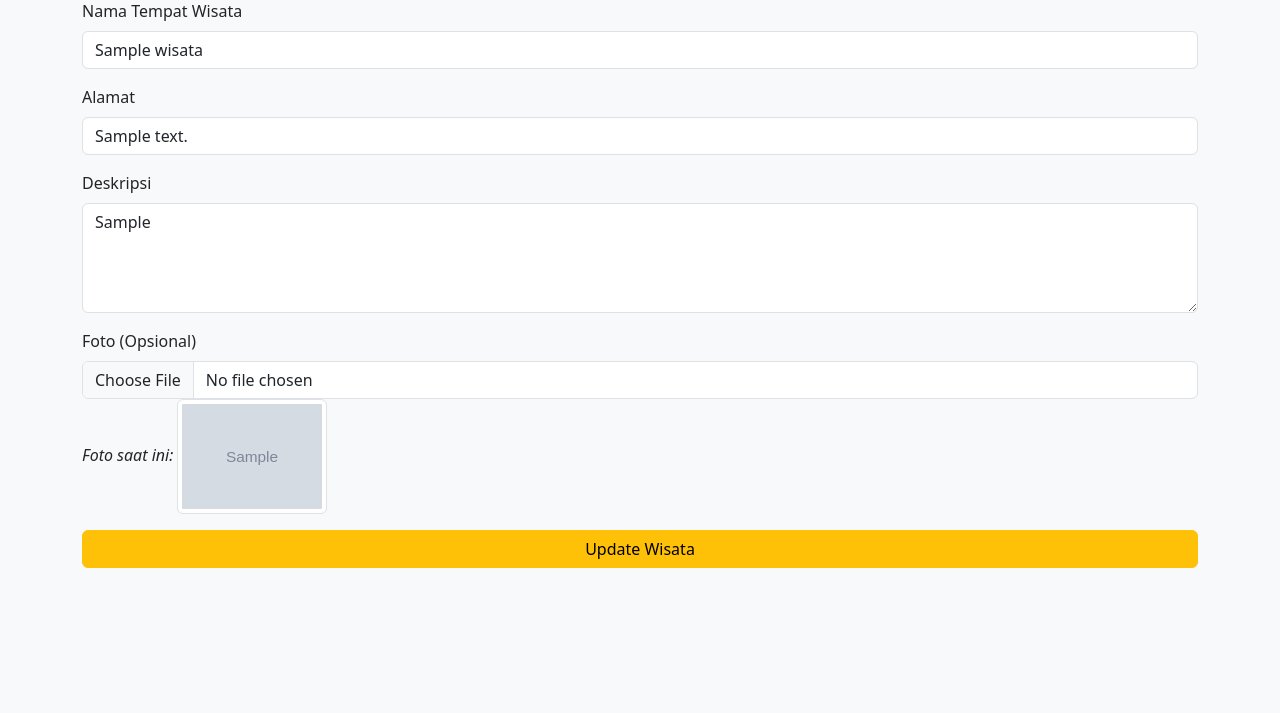
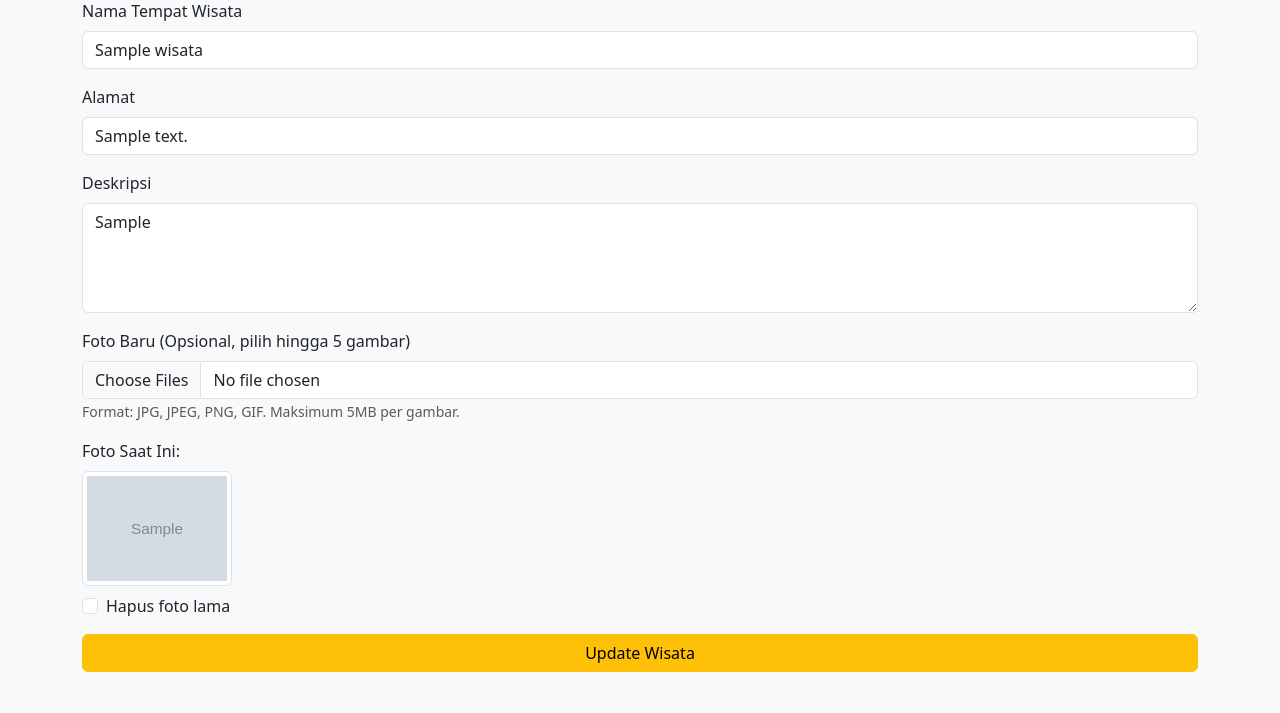
Before and after one commit to Roihann/E-gov, a PHP site: page /edit_wisata.php?id=1 in a window 1280 px wide. Shown: the part 87-800 px from the top of the page. Run offline with PHP 8.4, Linux system fonts and the light colour scheme; the visitor is signed in with stand-in values (Sample User, id 1); tables that the repository leaves empty or names only in its code hold one stand-in row (values such as "Sample post"); grey boxes marked "Sample" are stand-in pictures; a stand-in replaces the project's code that opens the database connection.

Commit message:
Update edit_wisata.php

```diff
--- a/admin/edit_wisata.php
+++ b/admin/edit_wisata.php
@@ -7,36 +7,63 @@ if (!isset($_SESSION['user_id']) || $_SESSION['role'] != 'admin') {
     exit;
 }
 
-$wisata_id = $_GET['id'];
+$wisata_id = isset($_GET['id']) ? (int)$_GET['id'] : 0;
 
 // Ambil data tempat wisata yang akan diedit
 $wisata = mysqli_query($conn, "SELECT * FROM wisata WHERE id = $wisata_id");
+if (!$wisata || mysqli_num_rows($wisata) == 0) {
+    die("Tempat wisata tidak ditemukan.");
+}
 $data = mysqli_fetch_assoc($wisata);
 
 if ($_SERVER['REQUEST_METHOD'] == 'POST') {
-    $nama = $_POST['nama'];
-    $alamat = $_POST['alamat'];
-    $deskripsi = $_POST['deskripsi'];
-    $foto = $_FILES['foto']['name'];
+    $nama = mysqli_real_escape_string($conn, $_POST['nama']);
+    $alamat = mysqli_real_escape_string($conn, $_POST['alamat']);
+    $deskripsi = mysqli_real_escape_string($conn, $_POST['deskripsi']);
+    $fotos = $_FILES['fotos'];
+    $delete_old = isset($_POST['delete_old']) ? true : false;
 
-    if ($foto) {
-        // Jika ada foto baru, upload foto
-        $target = "../uploads/" . basename($foto);
-        move_uploaded_file($_FILES['foto']['tmp_name'], $target);
-        // Hapus foto lama jika ada
-        unlink("../uploads/" . $data['foto']);
-    } else {
-        // Jika tidak ada foto baru, gunakan foto lama
-        $foto = $data['foto'];
+    $foto_names = $delete_old ? [] : (!empty($data['foto']) ? explode(',', $data['foto']) : []);
+    $target_dir = "../Uploads/";
+
+    // Handle new file uploads
+    if (!empty($fotos['name'][0])) {
+        foreach ($fotos['name'] as $key => $name) {
+            if ($fotos['error'][$key] == UPLOAD_ERR_OK) {
+                $target_file = $target_dir . basename($name);
+                $imageFileType = strtolower(pathinfo($target_file, PATHINFO_EXTENSION));
+
+                // Validate file type and size
+                $allowed_types = ['jpg', 'jpeg', 'png', 'gif'];
+                if (in_array($imageFileType, $allowed_types) && $fotos['size'][$key] <= 5 * 1024 * 1024) {
+                    if (move_uploaded_file($fotos['tmp_name'][$key], $target_file)) {
+                        $foto_names[] = basename($name);
+                    }
+                }
+            }
+        }
     }
 
+    // Delete old images if requested
+    if ($delete_old && !empty($data['foto'])) {
+        foreach (explode(',', $data['foto']) as $old_foto) {
+            $file_path = "../Uploads/" . $old_foto;
+            if (file_exists($file_path)) {
+                unlink($file_path);
+            }
+        }
+    }
+
+    // Join filenames into a comma-separated string
+    $foto_string = implode(',', $foto_names);
+
     // Update data tempat wisata
-    $sql = "UPDATE wisata SET nama='$nama', alamat='$alamat', deskripsi='$deskripsi', foto='$foto' WHERE id=$wisata_id";
+    $sql = "UPDATE wisata SET nama='$nama', alamat='$alamat', deskripsi='$deskripsi', foto='$foto_string' WHERE id=$wisata_id";
     if (mysqli_query($conn, $sql)) {
         header("Location: dashboard.php");
         exit;
     } else {
-        echo "Gagal mengupdate wisata.";
+        echo "Gagal mengupdate wisata: " . mysqli_error($conn);
     }
 }
 ?>
@@ -53,20 +80,36 @@ if ($_SERVER['REQUEST_METHOD'] == 'POST') {
   <form method="POST" enctype="multipart/form-data">
     <div class="mb-3">
       <label for="nama" class="form-label">Nama Tempat Wisata</label>
-      <input type="text" name="nama" class="form-control" value="<?= $data['nama']; ?>" required>
+      <input type="text" name="nama" class="form-control" value="<?= htmlspecialchars($data['nama']); ?>" required>
     </div>
     <div class="mb-3">
       <label for="alamat" class="form-label">Alamat</label>
-      <input type="text" name="alamat" class="form-control" value="<?= $data['alamat']; ?>" required>
+      <input type="text" name="alamat" class="form-control" value="<?= htmlspecialchars($data['alamat']); ?>" required>
     </div>
     <div class="mb-3">
       <label for="deskripsi" class="form-label">Deskripsi</label>
-      <textarea name="deskripsi" class="form-control" rows="4" required><?= $data['deskripsi']; ?></textarea>
+      <textarea name="deskripsi" class="form-control" rows="4" required><?= htmlspecialchars($data['deskripsi']); ?></textarea>
     </div>
     <div class="mb-3">
-      <label for="foto" class="form-label">Foto (Opsional)</label>
-      <input type="file" name="foto" class="form-control">
-      <p><em>Foto saat ini: <img src="../uploads/<?= $data['foto']; ?>" class="img-thumbnail" width="150"></em></p>
+      <label for="fotos" class="form-label">Foto Baru (Opsional, pilih hingga 5 gambar)</label>
+      <input type="file" name="fotos[]" class="form-control" multiple accept="image/*">
+      <small class="form-text text-muted">Format: JPG, JPEG, PNG, GIF. Maksimum 5MB per gambar.</small>
+    </div>
+    <div class="mb-3">
+      <label class="form-label">Foto Saat Ini:</label>
+      <div class="d-flex flex-wrap">
+        <?php
+        $fotos = !empty($data['foto']) ? explode(',', $data['foto']) : [];
+        foreach ($fotos as $foto): ?>
+          <img src="../Uploads/<?= htmlspecialchars($foto); ?>" class="img-thumbnail me-2 mb-2" width="150">
+        <?php endforeach; ?>
+      </div>
+      <?php if (!empty($fotos)): ?>
+        <div class="form-check">
+          <input type="checkbox" name="delete_old" class="form-check-input" id="delete_old">
+          <label class="form-check-label" for="delete_old">Hapus foto lama</label>
+        </div>
+      <?php endif; ?>
     </div>
     <button type="submit" class="btn btn-warning w-100">Update Wisata</button>
   </form>
```
